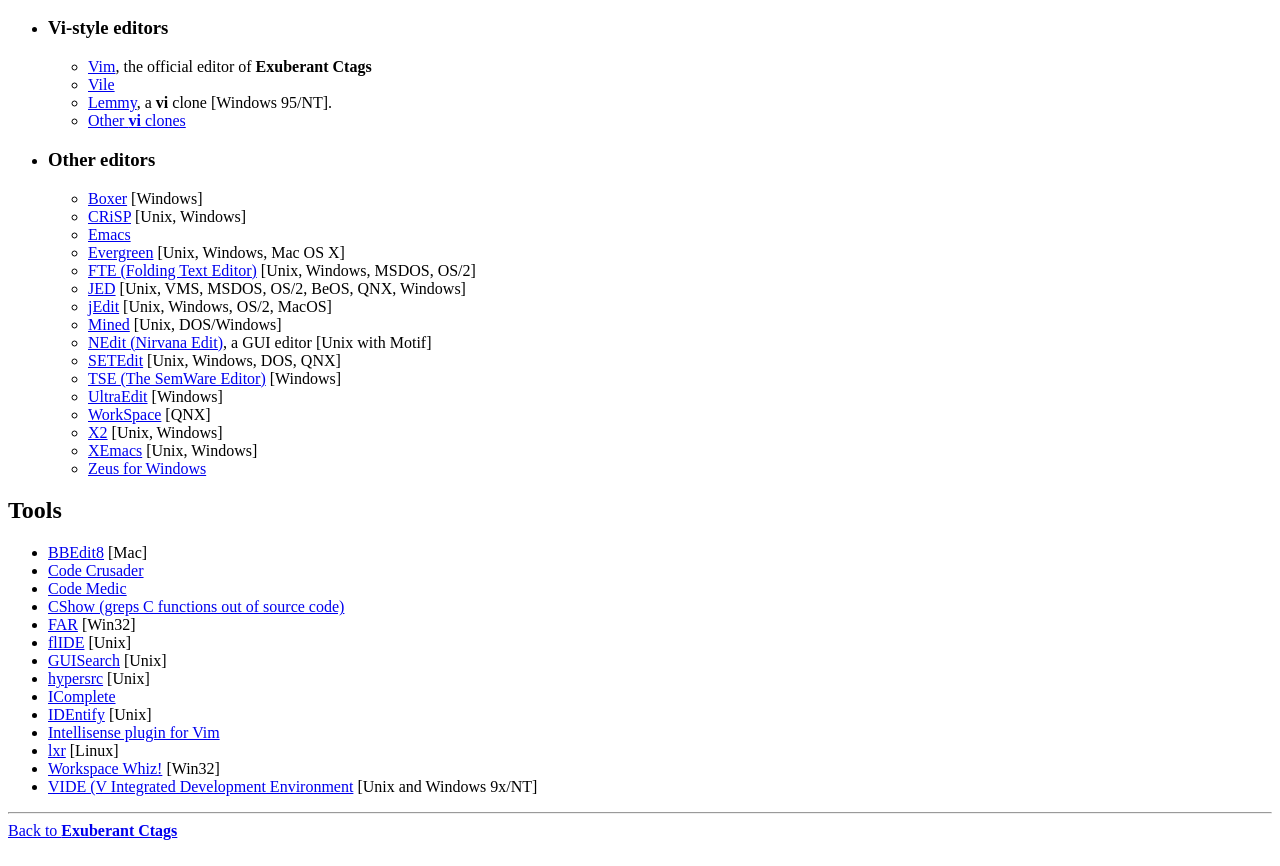
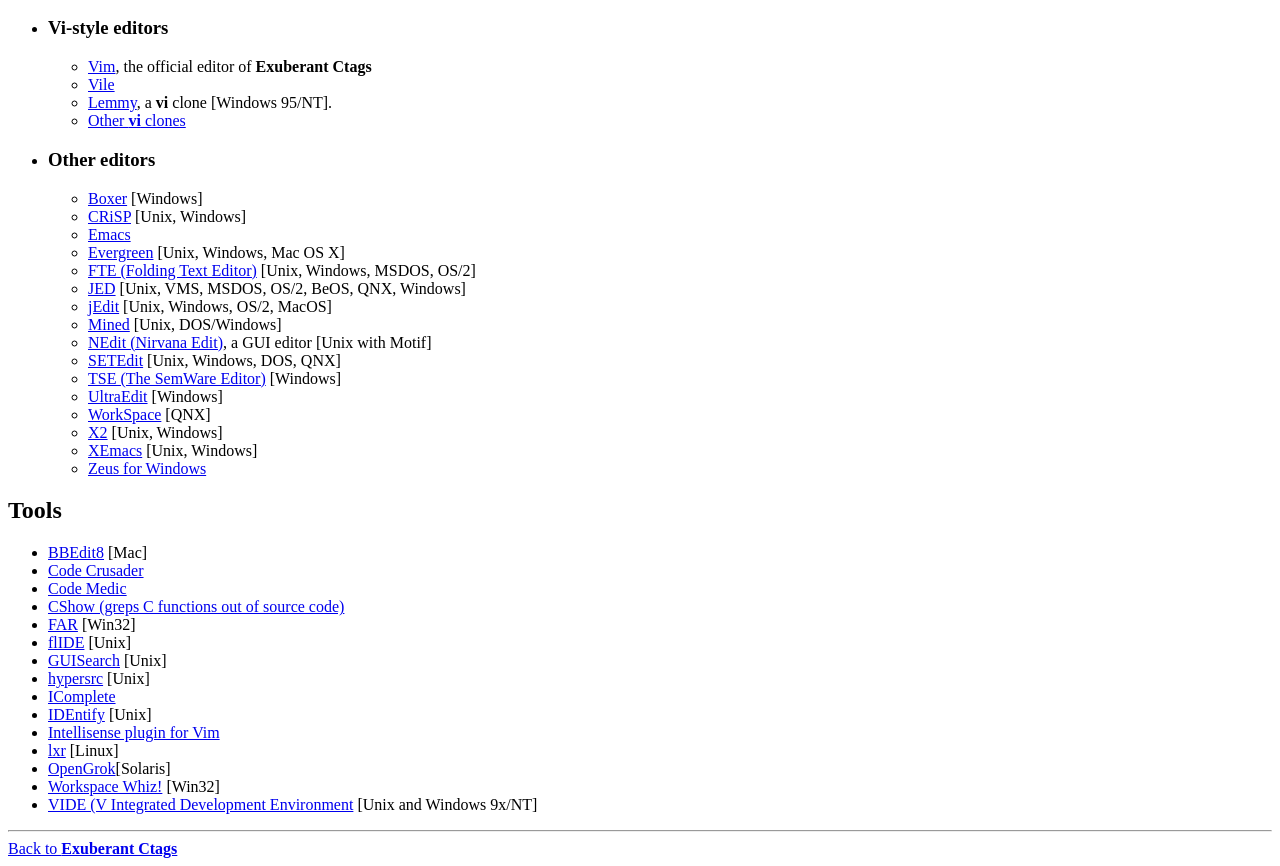
Before and after one commit to max630/ctags, a plain HTML site: page website/tools.html in a window 1280 px wide. Shown: the part 96-962 px from the top of the page. Drawn offline with Linux system fonts and the light colour scheme.

Commit message:
Added entry for OpenGrok.
git-svn-id: svn://svn.code.sf.net/p/ctags/code/trunk@569 c5d04d22-be80-434c-894e-aa346cc9e8e8

```diff
--- a/website/tools.html
+++ b/website/tools.html
@@ -60,6 +60,7 @@
   <li><a href="http://www.pietrobo.com/projects/IDEntify">IDEntify</a> [Unix]</li>
   <li><a href="http://insenvim.sourceforge.net">Intellisense plugin for Vim</a></li>
   <li><a href="http://sourceforge.net/projects/lxr">lxr</a> [Linux]</li>
+  <li><a href="http://www.opensolaris.org/os/project/opengrok/">OpenGrok</a>[Solaris]</li>
   <li><a href="http://workspacewhiz.com">Workspace Whiz!</a> [Win32]</li>
   <li><a href="http://www.objectcentral.com/vide.htm">VIDE (V Integrated Development Environment</a> [Unix and Windows 9x/NT]</li>
 </ul>
```
